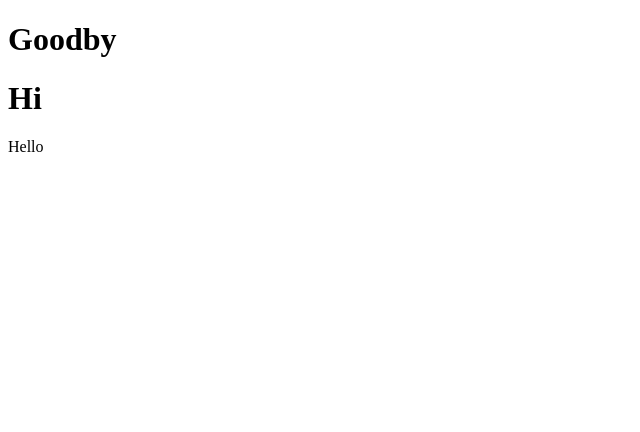
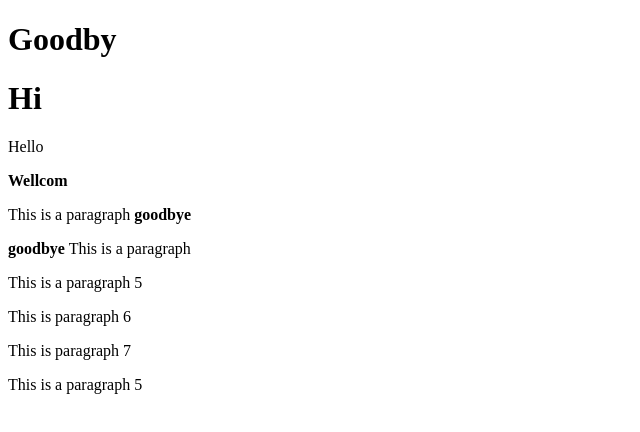
Before and after one commit to mdmahmudunnabi4/JQuery_basic, a plain HTML site: page index.html in a window 1280 px wide. Shown: the whole page, without its empty margins (0-640 px from the left). Drawn offline with nearby package versions, Linux system fonts and the light colour scheme.

Commit message:
Learn JQuery html selector and text manipulation

```diff
--- a/index.html
+++ b/index.html
@@ -17,6 +17,21 @@
     <p id="p1">This is a paragraph</p>
 
 
+    <p id="p2">This is a paragraph</p>
+
+    <p id="p3">This is a paragraph</p>
+
+
+    <p id="p4">This is a paragraph</p>
+
+
+    <p id="p5">This is a paragraph 5</p>
+
+
+
+    <p id="p6">This is a paragraph 5</p>
+
+
 
 
 
--- a/index.js
+++ b/index.js
@@ -4,3 +4,17 @@ $("h1").text("Hi")
 $(".my-div h1").text("Goodby")
 
 $('#p1').text("Hello")
+
+$('#p2').html("<b>Wellcom</b>")
+
+$('#p3').append(" <b>goodbye</b>")
+
+
+$('#p4').prepend("<b>goodbye</b> ")
+
+
+const myPara6 = $("<p></p>").text('This is paragraph 6')
+$("#p5").after(myPara6)
+
+const myPara7 = $("<p></p>").text('This is paragraph 7')
+$("#p6").before(myPara7)
```
